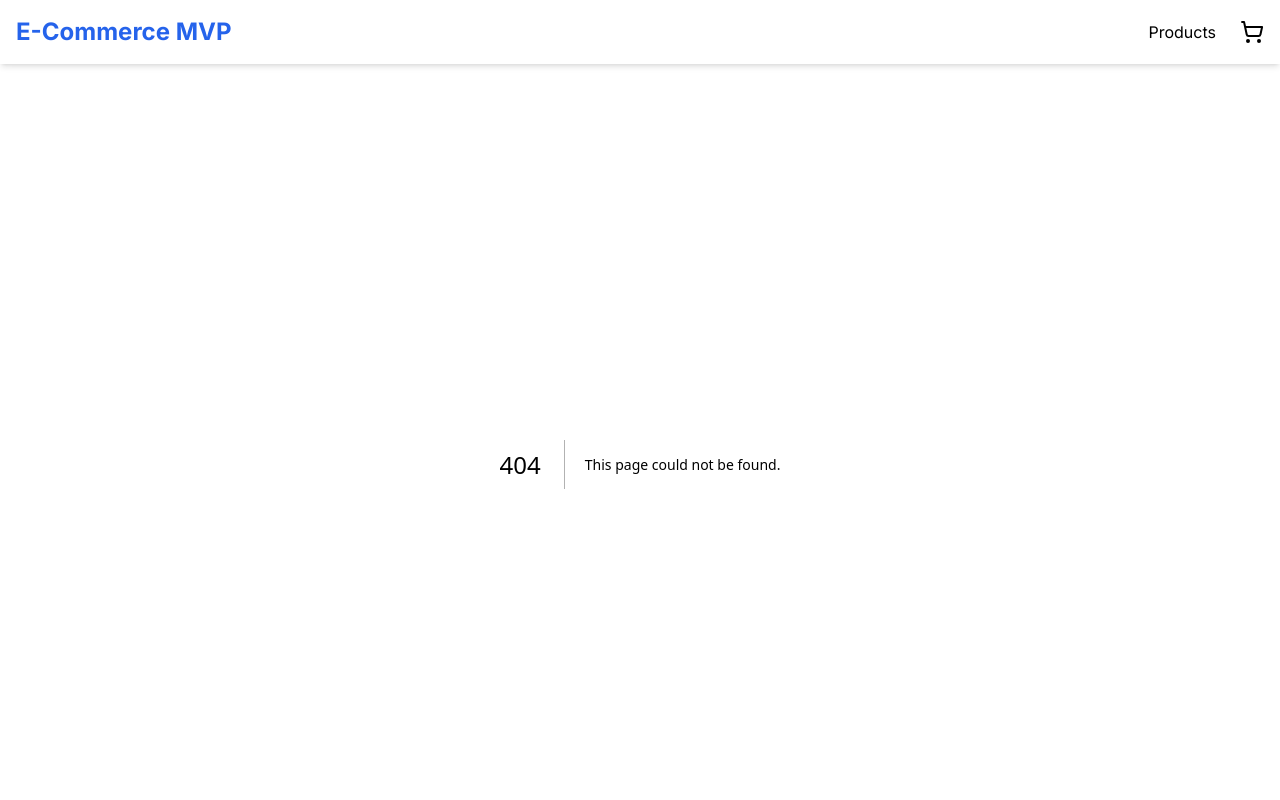
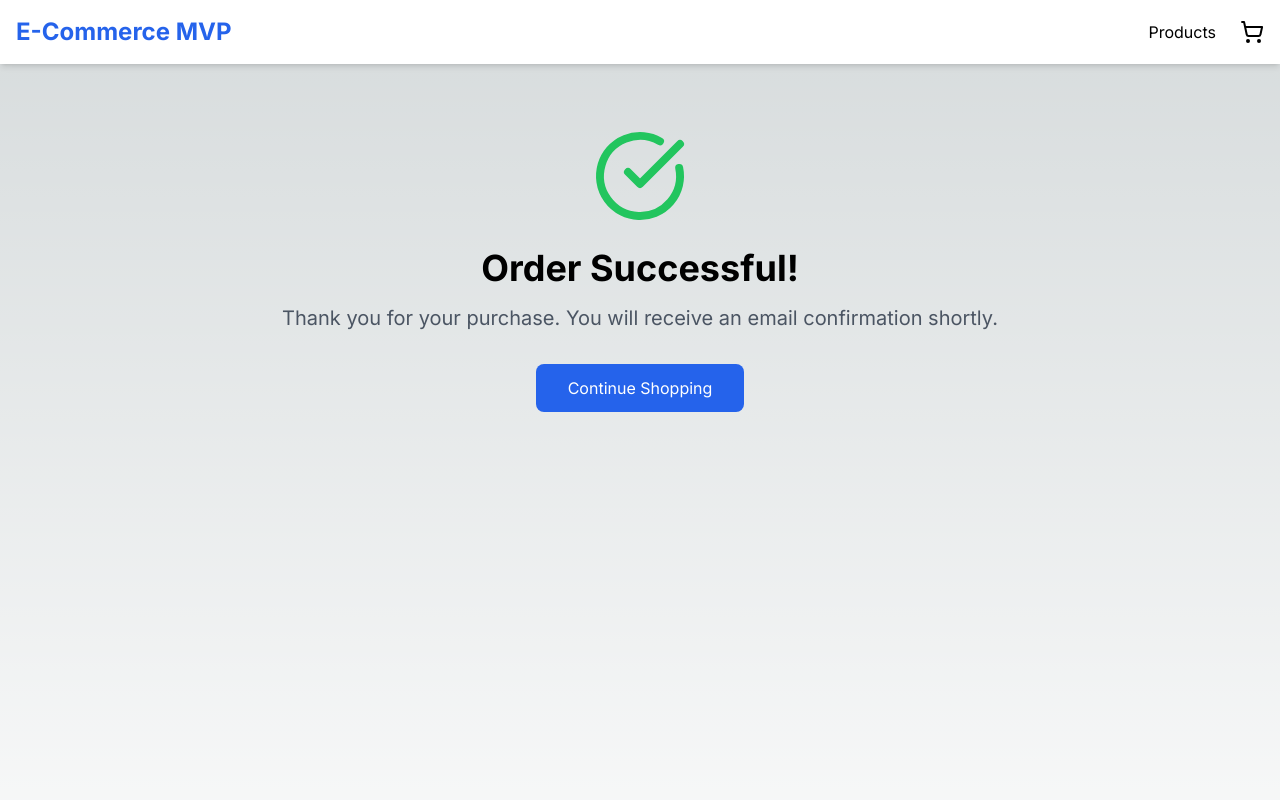
Before and after one commit to harikapadia999/ecommerce-mvp, a Next.js app: page /success in a window 1280 px wide. Before the commit this address had no page. Shown: the top 800 px of the page. Built offline with nearby package versions, Linux system fonts and the light colour scheme.

Commit message:
Add success page

```diff
--- /dev/null
+++ b/app/success/page.tsx
@@ -0,0 +1,30 @@
+'use client'
+
+import { useEffect } from 'react'
+import { useCartStore } from '@/store/cartStore'
+import Link from 'next/link'
+import { CheckCircle } from 'lucide-react'
+
+export default function SuccessPage() {
+  const clearCart = useCartStore((state) => state.clearCart)
+
+  useEffect(() => {
+    clearCart()
+  }, [clearCart])
+
+  return (
+    <div className="container mx-auto px-4 py-16 text-center">
+      <CheckCircle className="w-24 h-24 text-green-500 mx-auto mb-6" />
+      <h1 className="text-4xl font-bold mb-4">Order Successful!</h1>
+      <p className="text-xl text-gray-600 mb-8">
+        Thank you for your purchase. You will receive an email confirmation shortly.
+      </p>
+      <Link
+        href="/"
+        className="bg-blue-600 text-white px-8 py-3 rounded-lg hover:bg-blue-700 inline-block"
+      >
+        Continue Shopping
+      </Link>
+    </div>
+  )
+}
```
